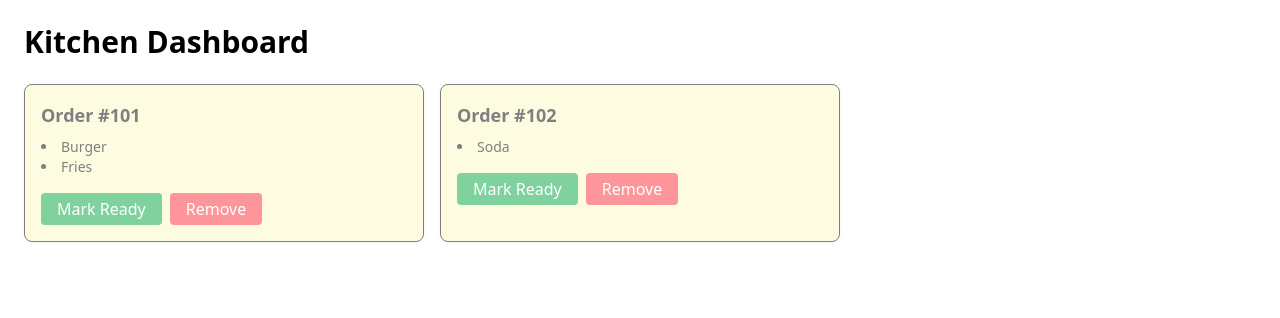
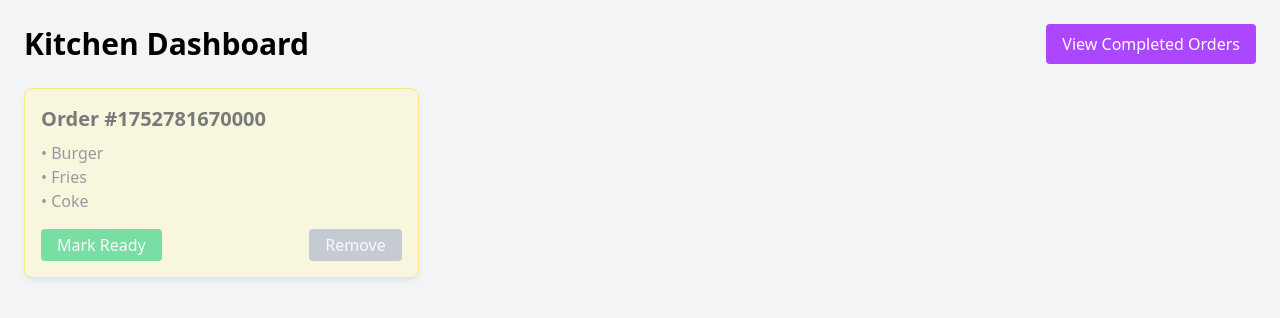
Before and after one commit to tlaze/kitchen-dashboard, a Vue app: page / in a window 1280 px wide. Shown: the top 318 px of the page. Built offline with nearby package versions, Linux system fonts and the light colour scheme.

Commit message:
completed orders view created. orders change color based on completion

```diff
--- a/src/stores/counter.ts
+++ /dev/null
@@ -1,12 +0,0 @@
-import { ref, computed } from 'vue'
-import { defineStore } from 'pinia'
-
-export const useCounterStore = defineStore('counter', () => {
-  const count = ref(0)
-  const doubleCount = computed(() => count.value * 2)
-  function increment() {
-    count.value++
-  }
-
-  return { count, doubleCount, increment }
-})
--- /dev/null
+++ b/src/stores/orderStore.js
@@ -0,0 +1,33 @@
+import { defineStore } from 'pinia'
+import { ref } from 'vue'
+
+export const useOrderStore = defineStore('order', () => {
+  const activeOrders = ref([])
+  const completedOrders = ref([])
+
+  function addOrder(order) {
+    activeOrders.value.push(order)
+  }
+
+  function markOrderReady(orderId) {
+    const order = activeOrders.value.find((o) => o.id === orderId)
+    if (order) order.status = 'ready'
+  }
+
+  function completeOrder(orderId) {
+    const index = activeOrders.value.findIndex((o) => o.id === orderId)
+    if (index !== -1) {
+      const [order] = activeOrders.value.splice(index, 1)
+      order.completedAt = new Date()
+      completedOrders.value.push(order)
+    }
+  }
+
+  return {
+    activeOrders,
+    completedOrders,
+    addOrder,
+    markOrderReady,
+    completeOrder,
+  }
+})
--- a/src/views/CompletedOrdersView.vue
+++ b/src/views/CompletedOrdersView.vue
@@ -1,31 +1,34 @@
 <template>
-  <div class="p-6">
-    <h1 class="text-3xl font-bold mb-6">Completed Orders</h1>
+  <div class="min-h-screen bg-white p-6">
+    <div class="flex justify-between items-center mb-6">
+      <h1 class="text-3xl font-bold">Completed Orders</h1>
+      <router-link to="/" class="bg-blue-500 hover:bg-blue-600 text-white px-4 py-2 rounded">
+        Back to Kitchen
+      </router-link>
+    </div>
 
-    <div v-if="completedOrders.length" class="space-y-4">
+    <div v-if="completed.length === 0" class="text-gray-500 text-lg">No completed orders yet.</div>
+
+    <div class="grid grid-cols-1 md:grid-cols-2 lg:grid-cols-3 gap-6">
       <div
-        v-for="order in completedOrders"
+        v-for="order in completed"
         :key="order.id"
-        class="bg-gray-100 border rounded-lg p-4"
+        class="rounded-lg shadow-md p-4 bg-green-100 border border-green-300"
       >
-        <h2 class="text-lg font-semibold">Order #{{ order.id }}</h2>
-        <ul class="text-sm list-disc list-inside mb-2">
-          <li v-for="(item, index) in order.items" :key="index">{{ item }}</li>
+        <h2 class="text-xl font-semibold mb-2">Order #{{ order.id }}</h2>
+        <ul>
+          <li v-for="item in order.items" :key="item" class="text-gray-700">• {{ item }}</li>
         </ul>
-        <p class="text-xs text-gray-500">Completed at: {{ formatDate(order.completedAt) }}</p>
+        <p class="text-xs text-gray-500 mt-2">
+          Completed at: {{ new Date(order.completedAt).toLocaleTimeString() }}
+        </p>
       </div>
     </div>
-    <p v-else class="text-gray-500">No completed orders yet.</p>
   </div>
 </template>
 
 <script setup>
-import { ref } from 'vue'
+import { useOrderStore } from '/src/stores/orderStore'
 
-// In a real app, you’d share this state via Pinia or WebSocket sync
-const completedOrders = ref([])
-
-function formatDate(date) {
-  return new Date(date).toLocaleString()
-}
+const { completedOrders: completed } = useOrderStore()
 </script>
--- a/src/views/KitchenDashboardView.vue
+++ b/src/views/KitchenDashboardView.vue
@@ -1,61 +1,66 @@
 <script setup>
-import { ref } from 'vue'
+import { useOrderStore } from '/src/stores/orderStore'
+import { onMounted } from 'vue'
 
-const activeOrders = ref([
-  { id: 101, items: ['Burger', 'Fries'], status: 'new' },
-  { id: 102, items: ['Soda'], status: 'new' },
-])
+onMounted(() => {
+  if (orderStore.activeOrders.length === 0) {
+    orderStore.addOrder({
+      id: Date.now(),
+      items: ['Burger', 'Fries', 'Coke'],
+      status: 'pending',
+    })
+  }
+})
 
-const completedOrders = ref([])
+const orderStore = useOrderStore()
 
-function markReady(order) {
-  order.status = 'ready'
+function markReady(orderId) {
+  orderStore.markOrderReady(orderId)
 }
 
 function removeOrder(orderId) {
-  const index = activeOrders.value.findIndex((order) => order.id === orderId)
-  if (index !== -1) {
-    const [removedOrder] = activeOrders.value.splice(index, 1)
-    removedOrder.completedAt = new Date()
-    completedOrders.value.push(removedOrder)
-  }
+  orderStore.completeOrder(orderId)
 }
 </script>
 
 <template>
-  <div class="p-6">
-    <h1 class="text-3xl font-bold mb-6">Kitchen Dashboard</h1>
+  <div class="min-h-screen bg-gray-100 p-6">
+    <div class="flex justify-between items-center mb-6">
+      <h1 class="text-3xl font-bold">Kitchen Dashboard</h1>
+      <router-link
+        to="/completed"
+        class="bg-purple-500 hover:bg-purple-600 text-white px-4 py-2 rounded"
+      >
+        View Completed Orders
+      </router-link>
+    </div>
 
-    <div class="grid gap-4 sm:grid-cols-2 lg:grid-cols-3">
+    <!-- Your existing grid for active orders -->
+    <div class="grid grid-cols-1 md:grid-cols-2 lg:grid-cols-3 gap-6">
       <div
-        v-for="order in activeOrders"
+        v-for="order in orderStore.activeOrders"
         :key="order.id"
         :class="[
-          'rounded-lg p-4 border transition-all shadow',
-          order.status === 'new'
-            ? 'bg-yellow-100 animate-pulse'
-            : order.status === 'ready'
-              ? 'bg-green-200'
-              : 'bg-white',
+          'rounded-lg p-4 shadow-md border transition-all',
+          order.status === 'ready'
+            ? 'bg-green-100 border-green-300'
+            : 'bg-yellow-100 border-yellow-300 animate-pulse',
         ]"
       >
-        <h2 class="text-lg font-semibold mb-2">Order #{{ order.id }}</h2>
-        <ul class="text-sm mb-4 list-disc list-inside">
-          <li v-for="(item, index) in order.items" :key="index">{{ item }}</li>
+        <h2 class="text-xl font-semibold mb-2">Order #{{ order.id }}</h2>
+        <ul class="mb-4">
+          <li v-for="item in order.items" :key="item" class="text-gray-700">• {{ item }}</li>
         </ul>
-
-        <div class="flex gap-2">
+        <div class="flex justify-between gap-2">
           <button
-            v-if="order.status === 'new'"
-            @click="markReady(order)"
-            class="bg-green-600 text-white px-4 py-1 rounded hover:bg-green-700"
+            @click="markReady(order.id)"
+            class="bg-green-500 hover:bg-green-600 text-white px-4 py-1 rounded"
           >
             Mark Ready
           </button>
-
           <button
             @click="removeOrder(order.id)"
-            class="bg-red-500 text-white px-4 py-1 rounded hover:bg-red-600"
+            class="bg-gray-400 hover:bg-gray-500 text-white px-4 py-1 rounded"
           >
             Remove
           </button>
```
